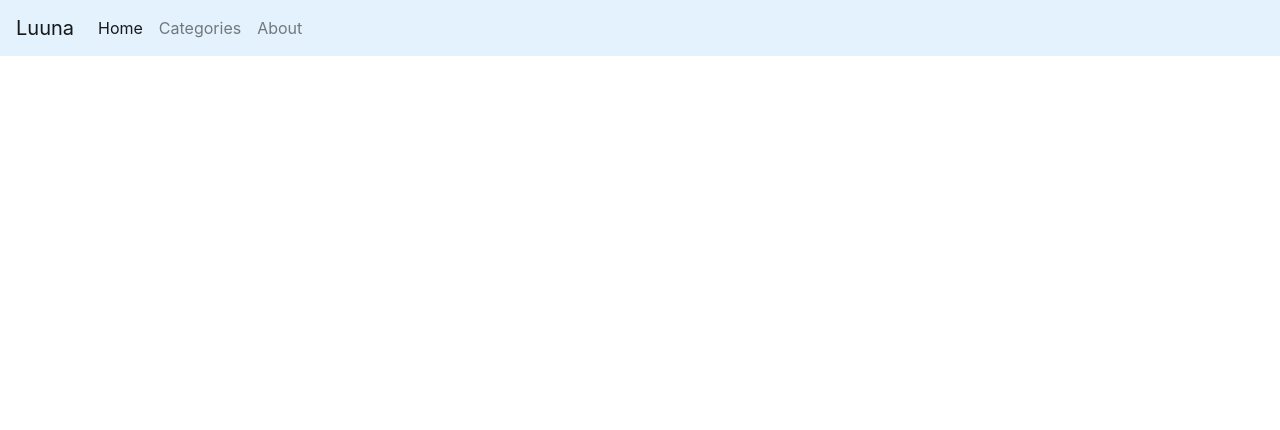
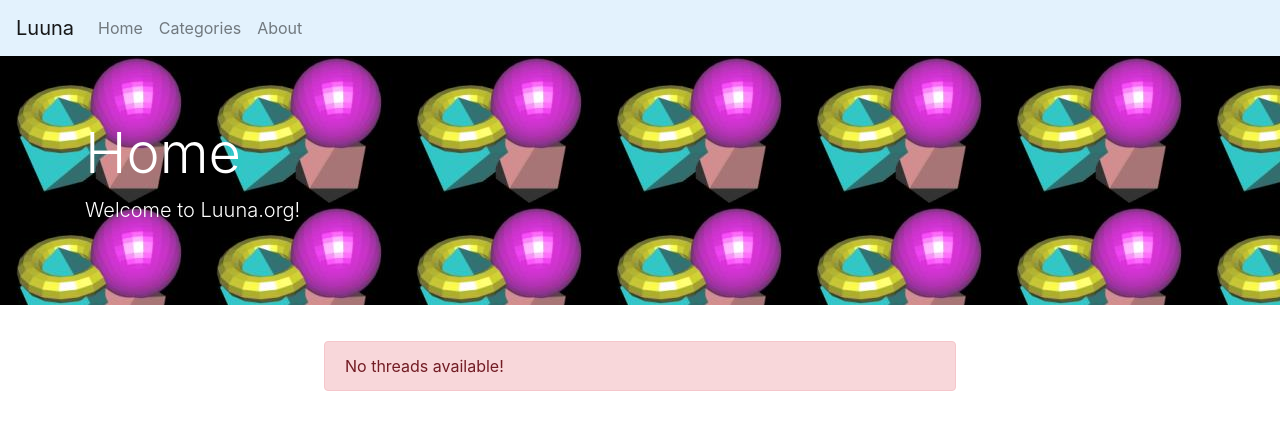
Before and after one commit to DanielFL0/LuunaBoard, a Flask app: page / in a window 1280 px wide. Shown: the top 430 px of the page. Run offline with Flask 2, Linux system fonts and the light colour scheme; data that the repository does not hold is empty.

Commit message:
Modify layout.html

```diff
--- a/LuunaBoard/templates/layout.html
+++ b/LuunaBoard/templates/layout.html
@@ -1,28 +1,25 @@
-<!DOCTYPE html>
-<html>
-  <head>
 <meta charset="utf-8">
+<!--Dependencies-->
+<link rel="stylesheet" href="https://cdn.jsdelivr.net/npm/bootstrap@4.5.3/dist/css/bootstrap.min.css"
+  integrity="sha384-TX8t27EcRE3e/ihU7zmQxVncDAy5uIKz4rEkgIXeMed4M0jlfIDPvg6uqKI2xXr2" crossorigin="anonymous">
+<script src="https://code.jquery.com/jquery-3.5.1.slim.min.js"
+  integrity="sha384-DfXdz2htPH0lsSSs5nCTpuj/zy4C+OGpamoFVy38MVBnE+IbbVYUew+OrCXaRkfj" crossorigin="anonymous"></script>
+<script src="https://cdn.jsdelivr.net/npm/bootstrap@4.5.3/dist/js/bootstrap.bundle.min.js"
+  integrity="sha384-ho+j7jyWK8fNQe+A12Hb8AhRq26LrZ/JpcUGGOn+Y7RsweNrtN/tE3MoK7ZeZDyx" crossorigin="anonymous"></script>
 
-    <!--Dependencies-->
-    <link rel="stylesheet" href="https://cdn.jsdelivr.net/npm/bootstrap@4.5.3/dist/css/bootstrap.min.css" integrity="sha384-TX8t27EcRE3e/ihU7zmQxVncDAy5uIKz4rEkgIXeMed4M0jlfIDPvg6uqKI2xXr2" crossorigin="anonymous">
-    <script src="https://code.jquery.com/jquery-3.5.1.slim.min.js" integrity="sha384-DfXdz2htPH0lsSSs5nCTpuj/zy4C+OGpamoFVy38MVBnE+IbbVYUew+OrCXaRkfj" crossorigin="anonymous"></script>
-    <script src="https://cdn.jsdelivr.net/npm/bootstrap@4.5.3/dist/js/bootstrap.bundle.min.js" integrity="sha384-ho+j7jyWK8fNQe+A12Hb8AhRq26LrZ/JpcUGGOn+Y7RsweNrtN/tE3MoK7ZeZDyx" crossorigin="anonymous"></script>
+<title>Luuna.org｜{% block title %}{% endblock %}</title>
 
-    <title>Luuna.org</title>
-
-  </head>
-
-  <body>
 <nav class="navbar navbar-expand-lg navbar-light" style="background-color: #e3f2fd;">
   <a class="navbar-brand" href="{{ url_for('home') }}">Luuna</a>
-        <button class="navbar-toggler" type="button" data-toggle="collapse" data-target="#navbarSupportedContent" aria-controls="navbarSupportedContent" aria-expanded="false" aria-label="Toggle navigation">
+  <button class="navbar-toggler" type="button" data-toggle="collapse" data-target="#navbarSupportedContent"
+    aria-controls="navbarSupportedContent" aria-expanded="false" aria-label="Toggle navigation">
     <span class="navbar-toggler-icon"></span>
   </button>
 
   <div class="collapse navbar-collapse" id="navbarSupportedContent">
     <ul class="navbar-nav mr-auto">
-            <li class="nav-item active">
-              <a class="nav-link" href="{{ url_for('home') }}">Home<span class="sr-only">(current)</span></a>
+      <li class="nav-item">
+        <a class="nav-link" href="{{ url_for('home') }}">Home</a>
       </li>
       <li class="nav-item">
         <a class="nav-link" href="{{ url_for('categories') }}">Categories</a>
@@ -37,5 +34,5 @@
   </div>
 </nav>
 <!--Rest of code below here-->
-  </body>
-</html>
+{% block content %}
+{% endblock %}
```
Lines whose indentation alone changed are shown as unchanged.
